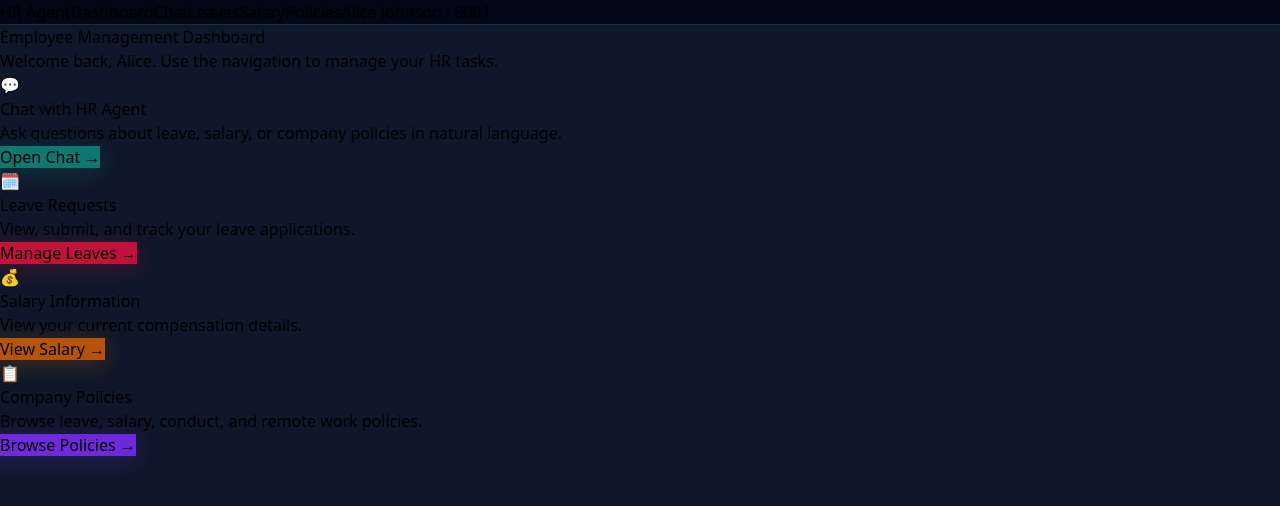
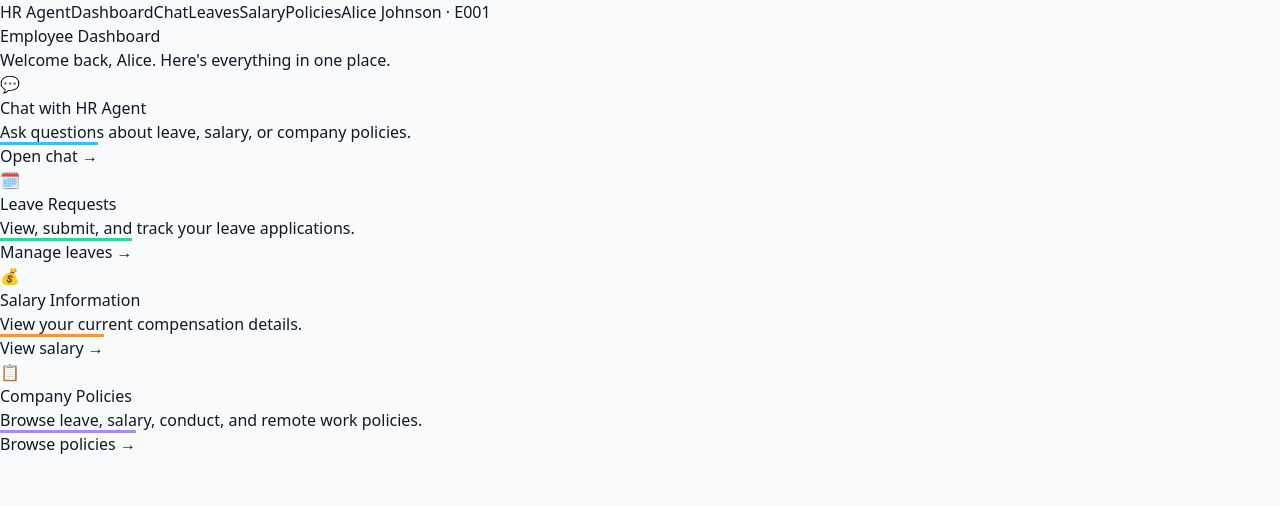
Before and after one commit to gopiuppu351/employee-management-agent, a Next.js app in the folder frontend/: page / in a window 1280 px wide. Shown: the top 506 px of the page. Built offline with nearby package versions, Linux system fonts and the light colour scheme.

Commit message:
Enhance UI components for improved styling and accessibility across the application

```diff
--- a/frontend/app/globals.css
+++ b/frontend/app/globals.css
@@ -3,11 +3,16 @@
 @tailwind utilities;
 
 :root {
-  --surface-bg:   #0f172a;   /* slate-900 */
-  --surface-card: #1e293b;   /* slate-800 */
-  --surface-nav:  #020617;   /* slate-950 */
+  --surface-bg:   #f9fafb;
+  --card-border:  #e5e7eb;
 }
 
 body {
   background-color: var(--surface-bg);
+  color: #111827;
 }
+
+.card-accent-sky    { border-top: 3px solid #38bdf8; }
+.card-accent-mint   { border-top: 3px solid #34d399; }
+.card-accent-peach  { border-top: 3px solid #fb923c; }
+.card-accent-lilac  { border-top: 3px solid #a78bfa; }
--- a/frontend/app/layout.tsx
+++ b/frontend/app/layout.tsx
@@ -10,14 +10,14 @@ export default function RootLayout({ children }: { children: React.ReactNode })
   return (
     <html lang="en">
       <body className="min-h-screen" style={{ background: "var(--surface-bg)" }}>
-        <nav className="text-white px-6 py-4 flex gap-6 items-center" style={{ background: "var(--surface-nav)", borderBottom: "1px solid #1e293b" }}>
-          <span className="font-bold text-lg tracking-tight text-white">HR Agent</span>
-          <a href="/" className="text-sm text-slate-400 hover:text-white transition-colors">Dashboard</a>
-          <a href="/chat" className="text-sm text-slate-400 hover:text-white transition-colors">Chat</a>
-          <a href="/leaves" className="text-sm text-slate-400 hover:text-white transition-colors">Leaves</a>
-          <a href="/salary" className="text-sm text-slate-400 hover:text-white transition-colors">Salary</a>
-          <a href="/policies" className="text-sm text-slate-400 hover:text-white transition-colors">Policies</a>
-          <span className="ml-auto text-xs text-slate-500 bg-slate-800 px-3 py-1 rounded-full border border-slate-700">Alice Johnson · E001</span>
+        <nav className="bg-white border-b border-gray-200 px-6 py-3 flex gap-6 items-center">
+          <span className="font-semibold text-gray-900 text-base tracking-tight">HR Agent</span>
+          <a href="/" className="text-sm text-gray-500 hover:text-gray-900 transition-colors">Dashboard</a>
+          <a href="/chat" className="text-sm text-gray-500 hover:text-gray-900 transition-colors">Chat</a>
+          <a href="/leaves" className="text-sm text-gray-500 hover:text-gray-900 transition-colors">Leaves</a>
+          <a href="/salary" className="text-sm text-gray-500 hover:text-gray-900 transition-colors">Salary</a>
+          <a href="/policies" className="text-sm text-gray-500 hover:text-gray-900 transition-colors">Policies</a>
+          <span className="ml-auto text-xs text-gray-400 bg-gray-100 px-3 py-1 rounded-full">Alice Johnson · E001</span>
         </nav>
         <main className="p-6">{children}</main>
       </body>
--- a/frontend/app/page.tsx
+++ b/frontend/app/page.tsx
@@ -1,58 +1,39 @@
-// Dashboard: main entry point for the Employee Management Agent
 export default function Dashboard() {
   return (
     <div className="max-w-4xl mx-auto">
-      <h1 className="text-3xl font-bold text-white mb-1">Employee Management Dashboard</h1>
-      <p className="text-slate-400 mb-8 text-sm">Welcome back, Alice. Use the navigation to manage your HR tasks.</p>
+      <h1 className="text-2xl font-semibold text-gray-900 mb-1">Employee Dashboard</h1>
+      <p className="text-sm text-gray-400 mb-8">Welcome back, Alice. Here's everything in one place.</p>
 
       <div className="grid grid-cols-1 md:grid-cols-2 gap-5">
-        {/* Chat */}
-        <a
-          href="/chat"
-          className="block rounded-2xl p-6 transition-transform hover:-translate-y-1 hover:shadow-2xl"
-          style={{ background: "linear-gradient(135deg, #0d9488 0%, #0f766e 100%)", boxShadow: "0 4px 24px rgba(13,148,136,0.25)" }}
-        >
-          <div className="w-10 h-10 rounded-xl bg-white bg-opacity-20 flex items-center justify-center text-xl mb-4">💬</div>
-          <h2 className="text-lg font-semibold text-white mb-1">Chat with HR Agent</h2>
-          <p className="text-teal-100 text-sm">Ask questions about leave, salary, or company policies in natural language.</p>
-          <span className="mt-4 inline-block text-xs font-semibold text-teal-200 uppercase tracking-wide">Open Chat →</span>
+
+        <a href="/chat" className="card-accent-sky block bg-white rounded-xl border border-gray-100 shadow-sm hover:shadow-md transition-shadow p-6">
+          <div className="w-9 h-9 rounded-lg bg-sky-50 flex items-center justify-center text-lg mb-4">💬</div>
+          <h2 className="text-base font-semibold text-gray-800 mb-1">Chat with HR Agent</h2>
+          <p className="text-sm text-gray-400">Ask questions about leave, salary, or company policies.</p>
+          <span className="mt-4 inline-block text-xs font-medium text-sky-500">Open chat →</span>
         </a>
 
-        {/* Leaves */}
-        <a
-          href="/leaves"
-          className="block rounded-2xl p-6 transition-transform hover:-translate-y-1 hover:shadow-2xl"
-          style={{ background: "linear-gradient(135deg, #e11d48 0%, #be123c 100%)", boxShadow: "0 4px 24px rgba(225,29,72,0.25)" }}
-        >
-          <div className="w-10 h-10 rounded-xl bg-white bg-opacity-20 flex items-center justify-center text-xl mb-4">🗓️</div>
-          <h2 className="text-lg font-semibold text-white mb-1">Leave Requests</h2>
-          <p className="text-rose-100 text-sm">View, submit, and track your leave applications.</p>
-          <span className="mt-4 inline-block text-xs font-semibold text-rose-200 uppercase tracking-wide">Manage Leaves →</span>
+        <a href="/leaves" className="card-accent-mint block bg-white rounded-xl border border-gray-100 shadow-sm hover:shadow-md transition-shadow p-6">
+          <div className="w-9 h-9 rounded-lg bg-emerald-50 flex items-center justify-center text-lg mb-4">🗓️</div>
+          <h2 className="text-base font-semibold text-gray-800 mb-1">Leave Requests</h2>
+          <p className="text-sm text-gray-400">View, submit, and track your leave applications.</p>
+          <span className="mt-4 inline-block text-xs font-medium text-emerald-500">Manage leaves →</span>
         </a>
 
-        {/* Salary */}
-        <a
-          href="/salary"
-          className="block rounded-2xl p-6 transition-transform hover:-translate-y-1 hover:shadow-2xl"
-          style={{ background: "linear-gradient(135deg, #d97706 0%, #b45309 100%)", boxShadow: "0 4px 24px rgba(217,119,6,0.25)" }}
-        >
-          <div className="w-10 h-10 rounded-xl bg-white bg-opacity-20 flex items-center justify-center text-xl mb-4">💰</div>
-          <h2 className="text-lg font-semibold text-white mb-1">Salary Information</h2>
-          <p className="text-amber-100 text-sm">View your current compensation details.</p>
-          <span className="mt-4 inline-block text-xs font-semibold text-amber-200 uppercase tracking-wide">View Salary →</span>
+        <a href="/salary" className="card-accent-peach block bg-white rounded-xl border border-gray-100 shadow-sm hover:shadow-md transition-shadow p-6">
+          <div className="w-9 h-9 rounded-lg bg-orange-50 flex items-center justify-center text-lg mb-4">💰</div>
+          <h2 className="text-base font-semibold text-gray-800 mb-1">Salary Information</h2>
+          <p className="text-sm text-gray-400">View your current compensation details.</p>
+          <span className="mt-4 inline-block text-xs font-medium text-orange-400">View salary →</span>
         </a>
 
-        {/* Policies */}
-        <a
-          href="/policies"
-          className="block rounded-2xl p-6 transition-transform hover:-translate-y-1 hover:shadow-2xl"
-          style={{ background: "linear-gradient(135deg, #7c3aed 0%, #6d28d9 100%)", boxShadow: "0 4px 24px rgba(124,58,237,0.25)" }}
-        >
-          <div className="w-10 h-10 rounded-xl bg-white bg-opacity-20 flex items-center justify-center text-xl mb-4">📋</div>
-          <h2 className="text-lg font-semibold text-white mb-1">Company Policies</h2>
-          <p className="text-violet-100 text-sm">Browse leave, salary, conduct, and remote work policies.</p>
-          <span className="mt-4 inline-block text-xs font-semibold text-violet-200 uppercase tracking-wide">Browse Policies →</span>
+        <a href="/policies" className="card-accent-lilac block bg-white rounded-xl border border-gray-100 shadow-sm hover:shadow-md transition-shadow p-6">
+          <div className="w-9 h-9 rounded-lg bg-violet-50 flex items-center justify-center text-lg mb-4">📋</div>
+          <h2 className="text-base font-semibold text-gray-800 mb-1">Company Policies</h2>
+          <p className="text-sm text-gray-400">Browse leave, salary, conduct, and remote work policies.</p>
+          <span className="mt-4 inline-block text-xs font-medium text-violet-400">Browse policies →</span>
         </a>
+
       </div>
     </div>
   );
```
Also changed, not shown: frontend/app/chat/page.tsx (+15 -17 lines), frontend/app/leaves/page.tsx (+22 -22 lines), frontend/app/policies/page.tsx (+10 -14 lines), frontend/app/salary/page.tsx (+17 -15 lines), frontend/components/ChatWindow.tsx (+5 -5 lines), frontend/components/LeaveForm.tsx (+5 -5 lines), frontend/components/SalaryCard.tsx (+4 -4 lines).
